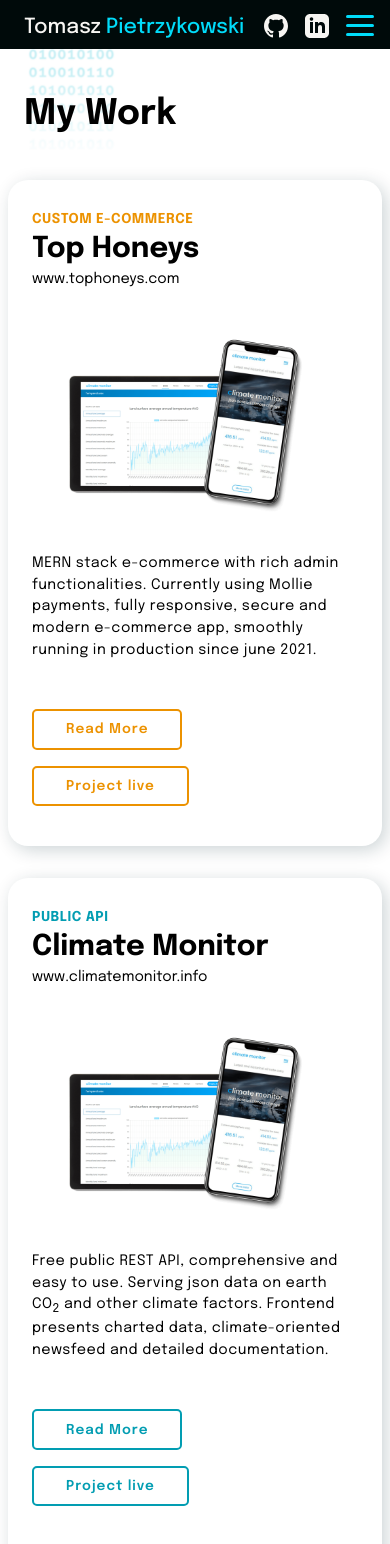
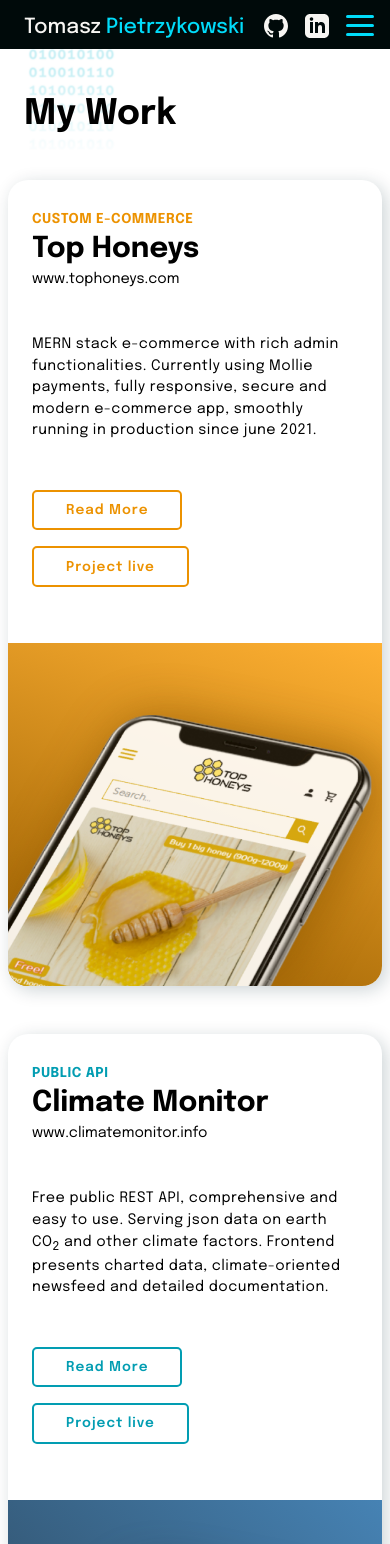
Before and after one commit to TomaszPietrzykowski/portfolio-next, a Next.js app: page /projects in a window 390 px wide. Shown: the top 1544 px of the page. Built offline with nearby package versions, Linux system fonts and the light colour scheme.

Commit message:
project list styled for mobile

```diff
--- a/pages/projects/index.js
+++ b/pages/projects/index.js
@@ -16,15 +16,6 @@
                 <h4 className={styles.projectSubtitle}>custom e-commerce</h4>
                 <h2 className={styles.projectTitle}>Top Honeys</h2>
                 <div className={styles.projectWww}>www.tophoneys.com</div>
-                <div className={styles.imgMobile}>
-                  <Image
-                    src='/cm-project.png'
-                    alt='project preview'
-                    width={680}
-                    height={382}
-                    className={styles.image}
-                  />
-                </div>
                 <p>
                   MERN stack e-commerce with rich admin functionalities.
                   Currently using Mollie payments, fully responsive, secure and
@@ -57,15 +48,6 @@
                 <h4 className={styles.projectSubtitle2}>Public API</h4>
                 <h2 className={styles.projectTitle}>Climate Monitor</h2>
                 <div className={styles.projectWww}>www.climatemonitor.info</div>
-                <div className={styles.imgMobile}>
-                  <Image
-                    src='/cm-project.png'
-                    alt='project preview'
-                    width={680}
-                    height={382}
-                    className={styles.image}
-                  />
-                </div>
                 <p>
                   Free public REST API, comprehensive and easy to use. Serving
                   json data on earth CO<sub>2</sub> and other climate factors.
@@ -100,15 +82,6 @@
                 <h4 className={styles.projectSubtitle3}>HTTP/API client</h4>
                 <h2 className={styles.projectTitle}>Mobula API</h2>
                 <div className={styles.projectWww}>www.mobula.dev</div>
-                <div className={styles.imgMobile}>
-                  <Image
-                    src='/cm-project.png'
-                    alt='project preview'
-                    width={680}
-                    height={382}
-                    className={styles.image}
-                  />
-                </div>
                 <p>
                   Browser-based HTTP/API client, inspierd by software like
                   Postman and Insomnia. Simple and light-weight, built for rapid
--- a/styles/Contact.module.css
+++ b/styles/Contact.module.css
@@ -35,7 +35,7 @@
   content: '';
   z-index: 0;
 
-  top: -4rem;
+  top: -5rem;
   left: 2rem;
 
   height: 16rem;
--- a/styles/Projects.module.css
+++ b/styles/Projects.module.css
@@ -36,7 +36,7 @@
   opacity: 0.3;
 }
 .title {
-  margin: 0 0 6rem 0;
+  margin: 0 0 8rem 0;
   font-size: 3rem;
   position: relative;
   z-index: 1;
@@ -50,13 +50,16 @@
   padding: 0;
 }
 .projectsList li {
-  margin-bottom: 12rem;
+  margin-bottom: 8rem;
   background: white;
   border-radius: 35px;
-  box-shadow: 4px 4px 24px var(--shadow00);
+  box-shadow: 0px 5px 30px -10px var(--shadow00);
   display: grid;
   grid-template-columns: 50% 50%;
 }
+/* .projectsList li:hover {
+  transform: rotateY(45deg);
+} */
 /* left card column */
 .projectDescription {
   padding: 2rem 2rem 2rem 3.5rem;
@@ -331,7 +334,6 @@
   .projectsList li {
     margin-bottom: 3rem;
     border-radius: 20px;
-    grid-template-columns: 60% 40%;
   }
   .projectTitle {
     font-size: 2rem;
@@ -434,7 +436,7 @@
     display: none;
   }
   .projectDescription {
-    padding: 2rem 1.5rem 1.5rem;
+    padding: 2rem 1.5rem 2.5rem;
   }
   .projectTitle {
     font-size: 1.8rem;
@@ -451,12 +453,9 @@
     font-size: 0.9rem;
     margin-bottom: 3rem;
   }
-  .projectRight {
-    display: none;
-  }
   .projectsList li {
     box-shadow: 4px 4px 18px var(--shadow00);
-    margin-bottom: 2rem;
+    margin-bottom: 3rem;
     border-radius: 20px;
     grid-template-columns: 100%;
   }
@@ -465,13 +464,18 @@
   .projectLiBtn3 {
     margin-bottom: 1rem;
   }
+  .projectRight img,
+  .projectRight2 img,
+  .projectRight3 img {
+    /* height: auto; */
+    max-width: 100%;
+    margin-left: 0;
+  }
+  .projectRight3,
+  .projectRight2,
   .projectRight {
     background-position: top;
-    margin-top: 3rem;
-  }
-  .imgMobile {
-    display: block;
-    margin-bottom: 2rem;
+    border-radius: 0px 0px 20px 20px;
   }
   /* Details */
   .detailsUneven,
```
Also changed, not shown: public/webb.png (added).
